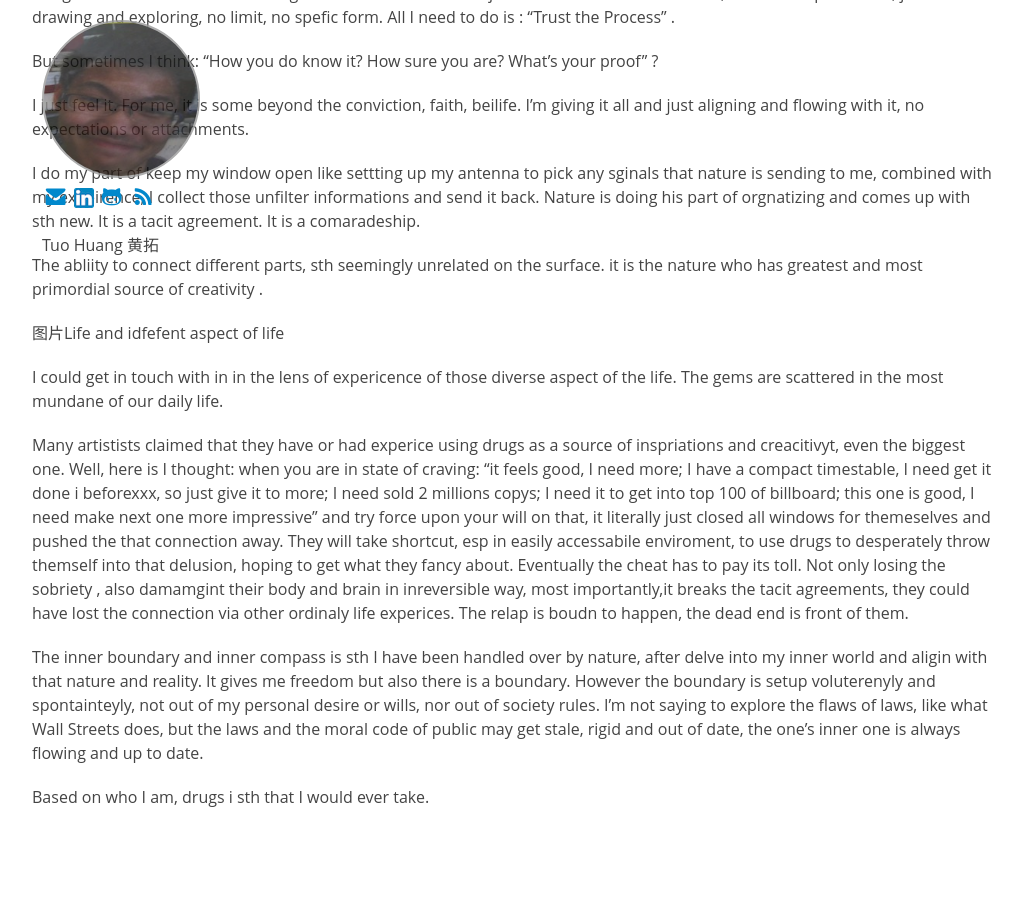
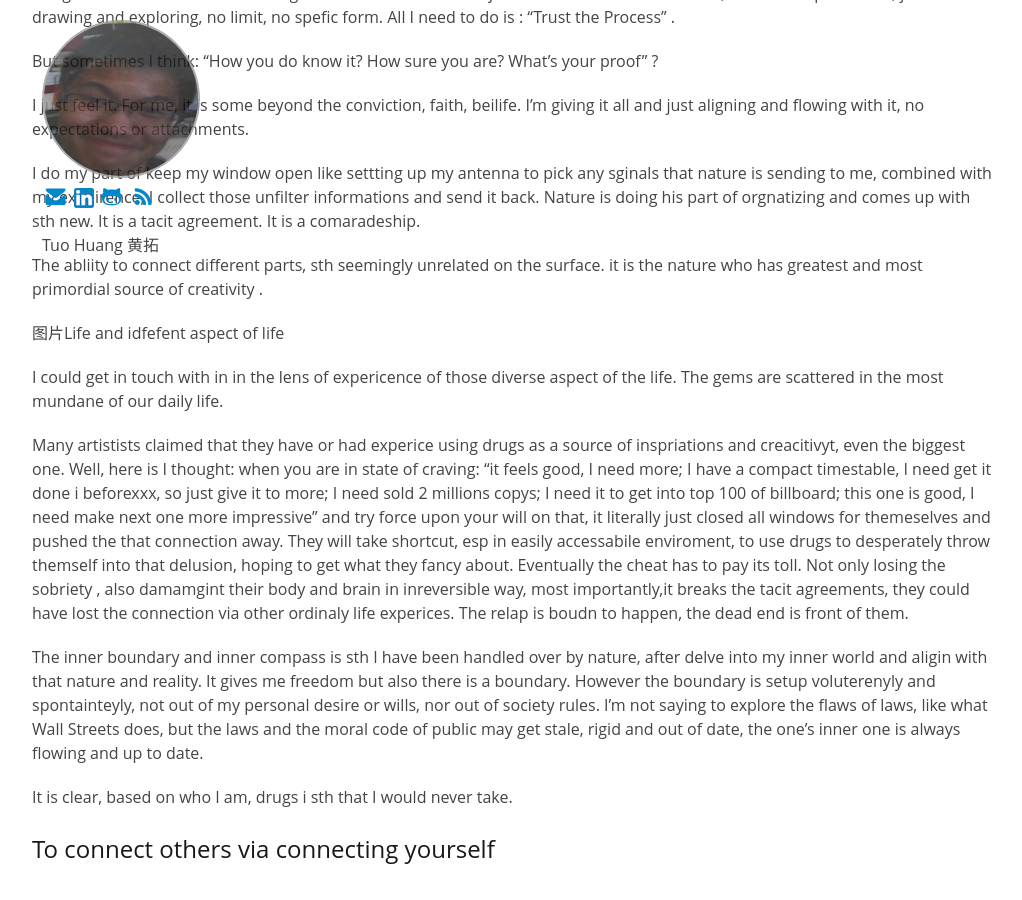
Before and after one commit to tuo/tuo.github.io, a Jekyll site: the page built from midlife crisis as programmer and AI.md, in a window 1280 px wide and 900 px high, scrolled down 4175 px. Shown: the whole window, without its empty margins (128-1150 px from the left). Built offline with Jekyll 4.4.1, drawn with Linux system fonts in a browser that asks for light colours; our own code applies the rules of GitHub Pages for plain Markdown files; before the commit the page ends 5025 px from its top, so only the background shows below that.

Commit message:
commited

```diff
--- a/midlife crisis as programmer and AI.md
+++ b/midlife crisis as programmer and AI.md
@@ -108,4 +108,6 @@ Many artistists claimed that they have or had experice using drugs as a source o
 
 The inner boundary and inner compass is sth I have been handled over by nature, after delve into my inner world and aligin with that nature and reality.  It gives me freedom but also there is a boundary. However the boundary is setup voluterenyly and spontainteyly, not out of my personal desire or wills, nor out of society rules. I'm not saying to explore the flaws of laws, like what Wall Streets does, but the laws and the moral code of public may get stale, rigid and out of date, the one's inner one is always flowing and up to date.
 
- Based on who I am, drugs i sth that I would ever take.
+It is clear, based on who I am, drugs i sth that I would never take.
+
+## To connect others via connecting yourself
```
